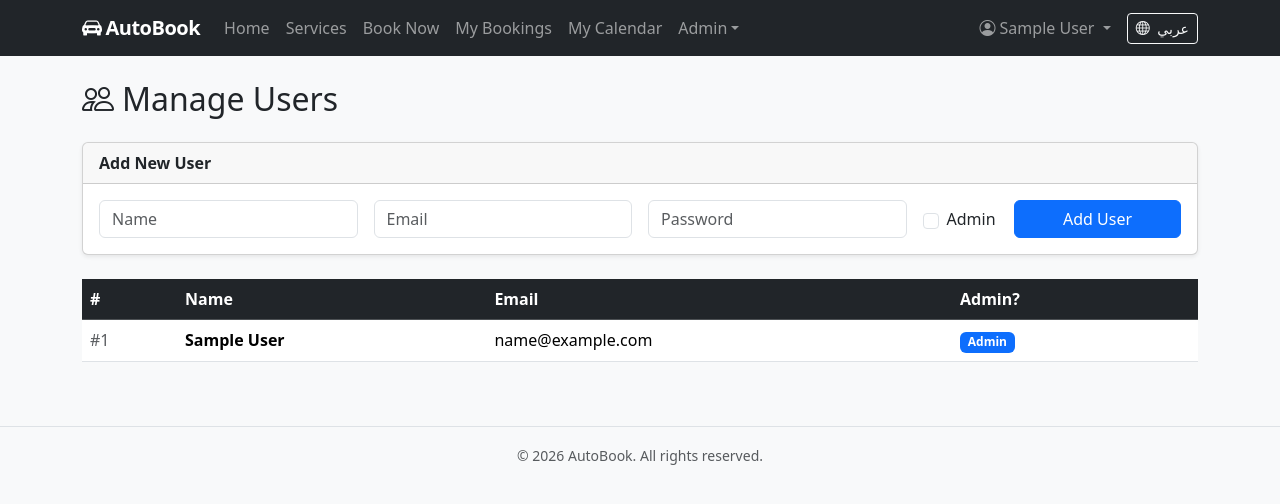
After one commit to knowelle28/autobook, a Flask app: page /admin/users in a window 1280 px wide. The commit adds this page. Shown: the top 504 px of the page. Run offline with Flask 3, Linux system fonts and the light colour scheme; a user stored in the database is signed in; tables that the repository leaves empty hold one stand-in row (values such as "Sample post").

Commit message:
Disable public registration, add admin user management
Co-Authored-By: Claude Sonnet 4.6 <noreply@anthropic.com>

```diff
--- a/app/admin/routes.py
+++ b/app/admin/routes.py
@@ -307,3 +307,46 @@ def set_active_schedule():
         AppSetting.set('active_schedule', schedule)
         flash('Active schedule switched.', 'success')
     return redirect(url_for('admin.hours', tab=schedule))
+
+
+# ── Users ─────────────────────────────────────────────────────────────────────
+
+@bp.route('/users', methods=['GET', 'POST'])
+@admin_required
+def users():
+    if request.method == 'POST':
+        action = request.form.get('action')
+
+        if action == 'add':
+            name = request.form.get('name', '').strip()
+            email = request.form.get('email', '').strip().lower()
+            password = request.form.get('password', '')
+            is_admin = bool(request.form.get('is_admin'))
+
+            if not name or not email or not password:
+                flash('Name, email, and password are required.', 'danger')
+            elif len(password) < 6:
+                flash('Password must be at least 6 characters.', 'danger')
+            elif User.query.filter_by(email=email).first():
+                flash('A user with that email already exists.', 'danger')
+            else:
+                user = User(name=name, email=email, is_admin=is_admin)
+                user.set_password(password)
+                db.session.add(user)
+                db.session.commit()
+                flash('User "{}" created.'.format(name), 'success')
+
+        elif action == 'delete':
+            user_id = request.form.get('user_id', type=int)
+            user = User.query.get_or_404(user_id)
+            if user.id == current_user.id:
+                flash('You cannot delete your own account.', 'danger')
+            else:
+                db.session.delete(user)
+                db.session.commit()
+                flash('User deleted.', 'info')
+
+        return redirect(url_for('admin.users'))
+
+    all_users = User.query.order_by(User.name).all()
+    return render_template('admin/users.html', users=all_users)
--- a/app/i18n.py
+++ b/app/i18n.py
@@ -166,6 +166,16 @@ TRANSLATIONS = {
         'cal_detail_status': 'Status',
         'cal_detail_notes': 'Notes',
         'cal_close': 'Close',
+        # Admin – Users
+        'nav_users': 'Users',
+        'admin_users_title': 'Manage Users',
+        'admin_add_user': 'Add New User',
+        'admin_col_user': 'Name',
+        'admin_col_admin': 'Admin?',
+        'admin_add_user_btn': 'Add User',
+        'admin_no_users': 'No users found.',
+        'admin_delete_user_confirm': 'Delete this user?',
+        'admin_is_admin': 'Admin',
         # Change Password
         'nav_change_password': 'Change Password',
         'chpwd_title': 'Change Password',
@@ -343,6 +353,16 @@ TRANSLATIONS = {
         'cal_detail_status': '\u0627\u0644\u062d\u0627\u0644\u0629',
         'cal_detail_notes': '\u0645\u0644\u0627\u062d\u0638\u0627\u062a',
         'cal_close': '\u0625\u063a\u0644\u0627\u0642',
+        # Admin – Users
+        'nav_users': '\u0627\u0644\u0645\u0633\u062a\u062e\u062f\u0645\u0648\u0646',
+        'admin_users_title': '\u0625\u062f\u0627\u0631\u0629 \u0627\u0644\u0645\u0633\u062a\u062e\u062f\u0645\u064a\u0646',
+        'admin_add_user': '\u0625\u0636\u0627\u0641\u0629 \u0645\u0633\u062a\u062e\u062f\u0645 \u062c\u062f\u064a\u062f',
+        'admin_col_user': '\u0627\u0644\u0627\u0633\u0645',
+        'admin_col_admin': '\u0645\u0634\u0631\u0641\u061f',
+        'admin_add_user_btn': '\u0625\u0636\u0627\u0641\u0629 \u0645\u0633\u062a\u062e\u062f\u0645',
+        'admin_no_users': '\u0644\u0627 \u064a\u0648\u062c\u062f \u0645\u0633\u062a\u062e\u062f\u0645\u0648\u0646.',
+        'admin_delete_user_confirm': '\u062d\u0630\u0641 \u0647\u0630\u0627 \u0627\u0644\u0645\u0633\u062a\u062e\u062f\u0645\u061f',
+        'admin_is_admin': '\u0645\u0634\u0631\u0641',
         # Change Password
         'nav_change_password': '\u062a\u063a\u064a\u064a\u0631 \u0643\u0644\u0645\u0629 \u0627\u0644\u0645\u0631\u0648\u0631',
         'chpwd_title': '\u062a\u063a\u064a\u064a\u0631 \u0643\u0644\u0645\u0629 \u0627\u0644\u0645\u0631\u0648\u0631',
--- /dev/null
+++ b/app/templates/admin/users.html
@@ -0,0 +1,75 @@
+{% extends 'base.html' %}
+{% block title %}Manage Users – AutoBook{% endblock %}
+
+{% block content %}
+<h2 class="mb-4"><i class="bi bi-people me-2"></i>{{ t('admin_users_title') }}</h2>
+
+<!-- Add user form -->
+<div class="card shadow-sm mb-4">
+  <div class="card-header fw-semibold">{{ t('admin_add_user') }}</div>
+  <div class="card-body">
+    <form method="POST" action="{{ url_for('admin.users') }}" class="row g-3">
+      <input type="hidden" name="action" value="add">
+      <div class="col-md-3">
+        <input type="text" class="form-control" name="name" placeholder="{{ t('admin_col_user') }}" required>
+      </div>
+      <div class="col-md-3">
+        <input type="email" class="form-control" name="email" placeholder="{{ t('admin_col_email') }}" required>
+      </div>
+      <div class="col-md-3">
+        <input type="password" class="form-control" name="password" placeholder="{{ t('register_password') }}" required minlength="6">
+      </div>
+      <div class="col-md-1 d-flex align-items-center gap-2">
+        <input class="form-check-input" type="checkbox" name="is_admin" id="is_admin_check">
+        <label class="form-check-label" for="is_admin_check">{{ t('admin_is_admin') }}</label>
+      </div>
+      <div class="col-md-2">
+        <button type="submit" class="btn btn-primary w-100">{{ t('admin_add_user_btn') }}</button>
+      </div>
+    </form>
+  </div>
+</div>
+
+<!-- Users table -->
+{% if users %}
+<div class="table-responsive">
+  <table class="table table-hover align-middle">
+    <thead class="table-dark">
+      <tr>
+        <th>{{ t('admin_col_id') }}</th>
+        <th>{{ t('admin_col_user') }}</th>
+        <th>{{ t('admin_col_email') }}</th>
+        <th>{{ t('admin_col_admin') }}</th>
+        <th></th>
+      </tr>
+    </thead>
+    <tbody>
+      {% for user in users %}
+      <tr>
+        <td class="text-muted">#{{ user.id }}</td>
+        <td class="fw-semibold">{{ user.name }}</td>
+        <td>{{ user.email }}</td>
+        <td>
+          {% if user.is_admin %}
+          <span class="badge bg-primary">{{ t('admin_is_admin') }}</span>
+          {% endif %}
+        </td>
+        <td>
+          {% if user.id != current_user.id %}
+          <form method="POST" action="{{ url_for('admin.users') }}"
+                onsubmit="return confirm('{{ t('admin_delete_user_confirm') }}')">
+            <input type="hidden" name="action" value="delete">
+            <input type="hidden" name="user_id" value="{{ user.id }}">
+            <button type="submit" class="btn btn-sm btn-outline-danger">{{ t('admin_delete') }}</button>
+          </form>
+          {% endif %}
+        </td>
+      </tr>
+      {% endfor %}
+    </tbody>
+  </table>
+</div>
+{% else %}
+<div class="alert alert-light border">{{ t('admin_no_users') }}</div>
+{% endif %}
+{% endblock %}
--- a/app/templates/base.html
+++ b/app/templates/base.html
@@ -55,6 +55,7 @@
               <li><a class="dropdown-item" href="{{ url_for('admin.services') }}">{{ t('nav_services') }}</a></li>
               <li><a class="dropdown-item" href="{{ url_for('admin.staff') }}">{{ t('nav_staff') }}</a></li>
               <li><a class="dropdown-item" href="{{ url_for('admin.hours') }}">{{ t('nav_business_hours') }}</a></li>
+              <li><a class="dropdown-item" href="{{ url_for('admin.users') }}">{{ t('nav_users') }}</a></li>
             </ul>
           </li>
           {% endif %}
@@ -79,9 +80,6 @@
           {% else %}
           <li class="nav-item">
             <a class="nav-link" href="{{ url_for('auth.login') }}">{{ t('nav_login') }}</a>
-          </li>
-          <li class="nav-item">
-            <a class="btn btn-primary btn-sm ms-2" href="{{ url_for('auth.register') }}">{{ t('nav_register') }}</a>
           </li>
           {% endif %}
           <li class="nav-item d-flex align-items-center ms-2">
```
Also changed, not shown: app/auth/routes.py (+3 -37 lines).
